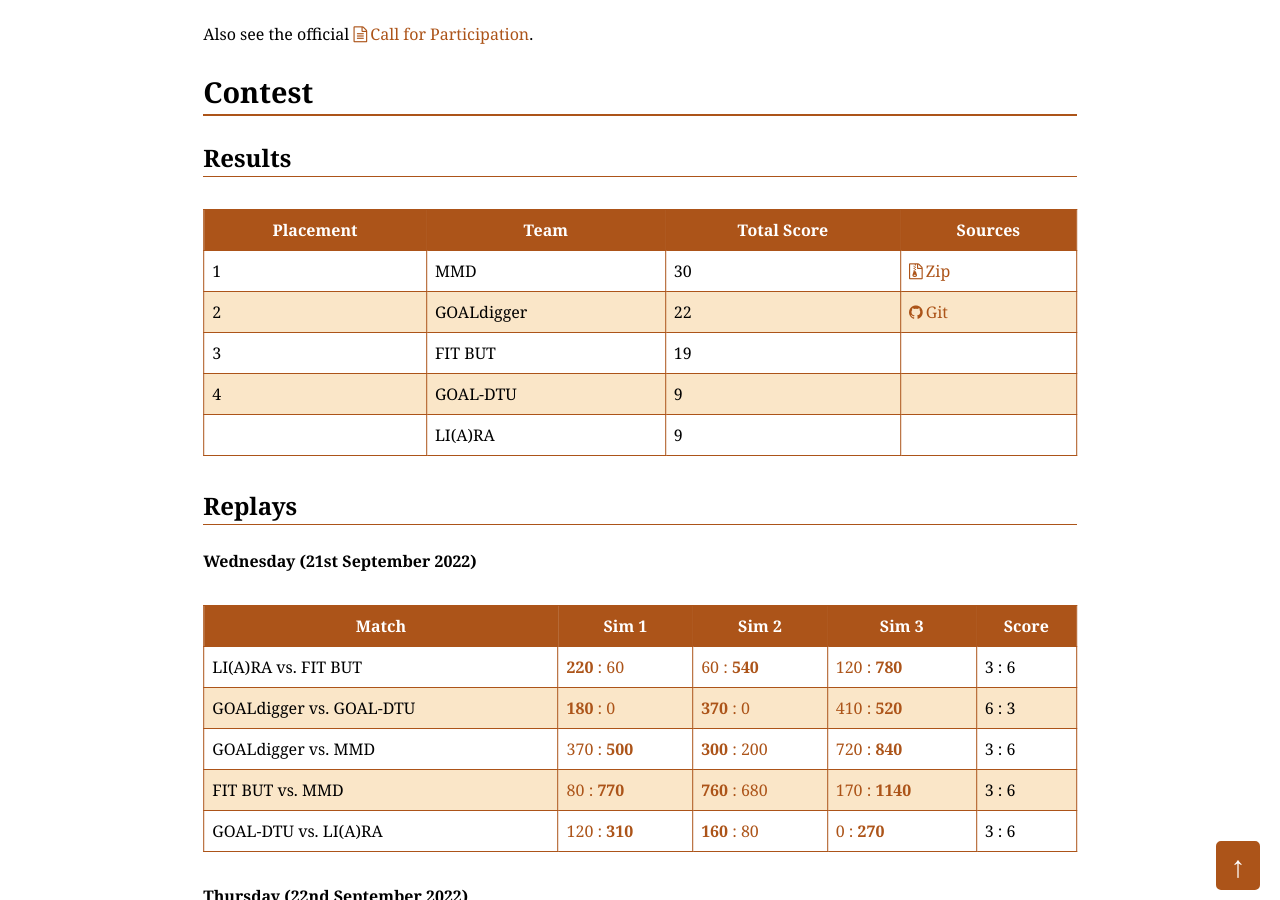
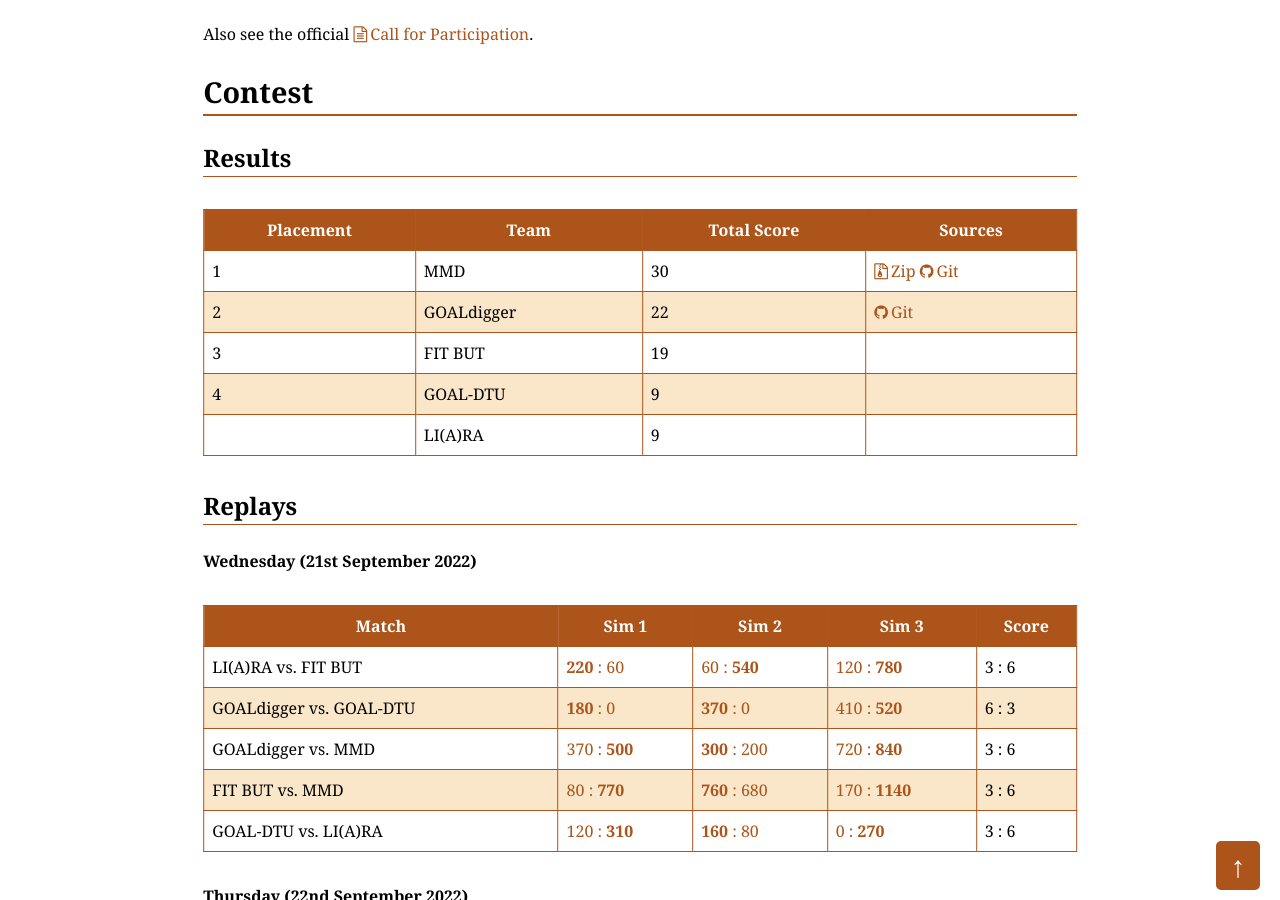
Before and after one commit to agentcontest/agentcontest.github.io, a Jekyll site: the page built from 2022/index.md, in a window 1280 px wide and 900 px high, scrolled down 902 px. Built offline with Jekyll 4.4.1, drawn with Linux system fonts in a browser that asks for light colours.

Commit message:
also link git mirror

```diff
--- a/2022/index.md
+++ b/2022/index.md
@@ -23,7 +23,7 @@ Contest
 
 Placement | Team | Total Score | Sources
 --- | --- | --- | ---
-1 | MMD | 30 | [Zip](/2022/sources/MMD.zip)
+1 | MMD | 30 | [Zip](/2022/sources/MMD.zip) [Git](https://github.com/agentcontest/mapc2022-MMD)
 2 | GOALdigger | 22 | [Git](https://github.com/BenPapple/ai-GOALdigger)
 3 | FIT BUT | 19 |
 4 | GOAL-DTU | 9 |
```
